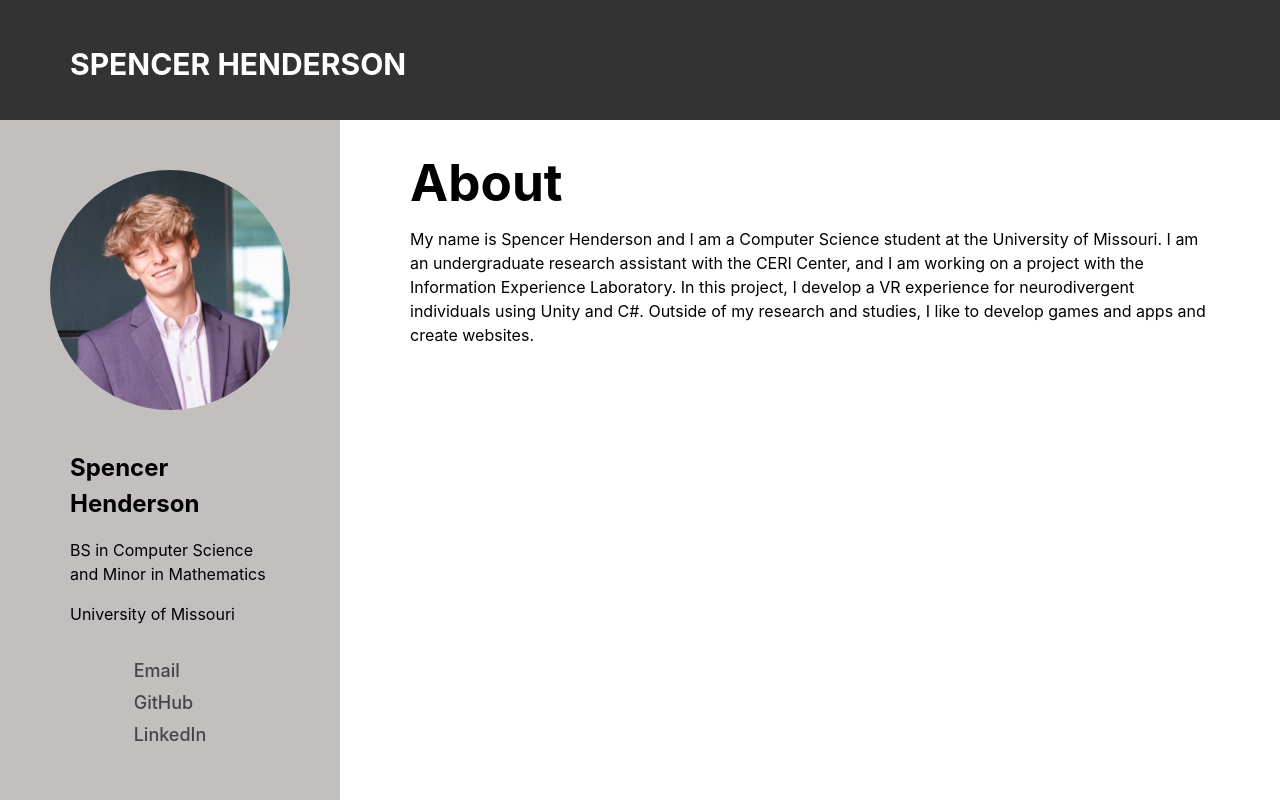
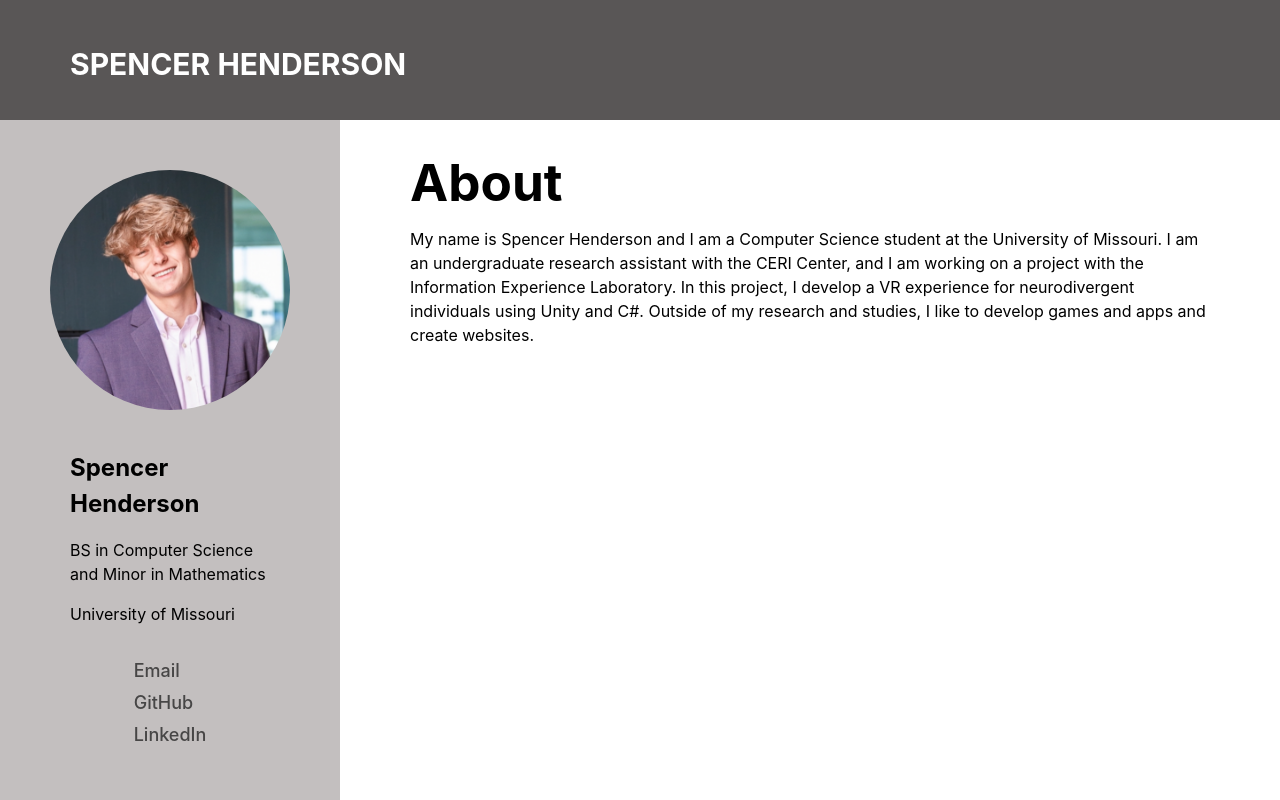
Before and after one commit to SHenders2424/SHWebsite, a React (Vite) app: page / in a window 1280 px wide. Built offline with nearby package versions, Linux system fonts and the light colour scheme.

Commit message:
Header color change

```diff
--- a/src/App.css
+++ b/src/App.css
@@ -14,7 +14,7 @@
 /* Top Header */
 .top-header {
   width: 100%;
-  background-color: #333; /* Dark background */
+  background-color: #595656; /* Dark background */
   color: white; /* White text */
   padding: 10px 20px; /* Adds some left padding */
   text-align: left; /* Ensures text aligns left */
```
